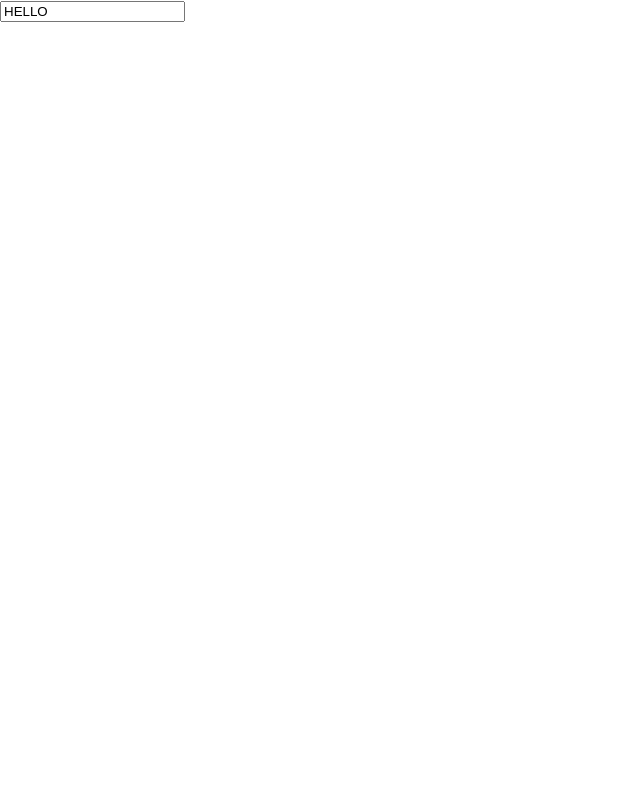
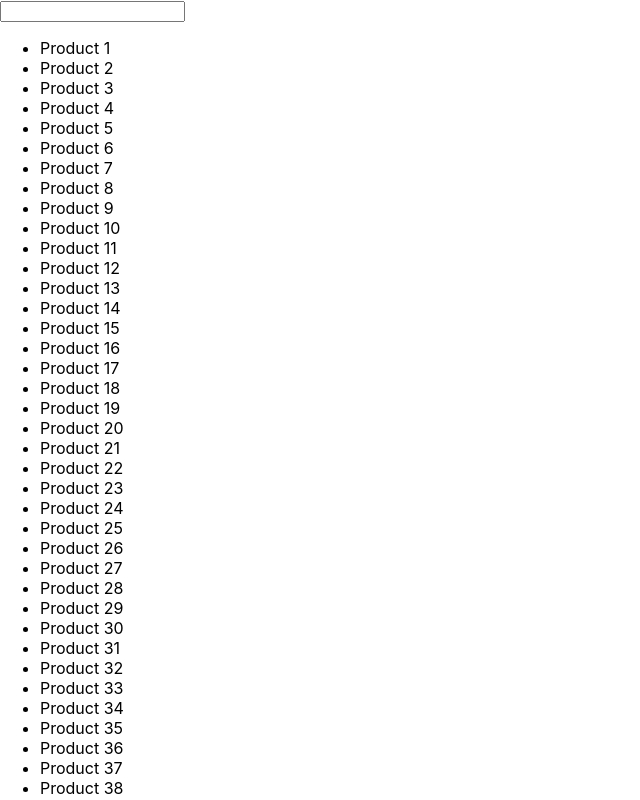
Before and after one commit to rahulchanglani/react-hooks, a React (Create React App) app: page / in a window 1280 px wide. Shown: the top 800 px of the page, without its empty margins (0-640 px from the left). Built offline with nearby package versions, Linux system fonts and the light colour scheme.

Commit message:
React 18 - useTransition, useDeferredValue

```diff
--- /dev/null
+++ b/src/hooks/DeferredTut.js
@@ -0,0 +1,14 @@
+import { useDeferredValue } from 'react';
+
+function ProductList({ products }) {
+  const deferredProducts = useDeferredValue(products);
+  return (
+    <ul>
+      {deferredProducts.map((product) => (
+        <li>{product}</li>
+      ))}
+    </ul>
+  );
+}
+
+export default ProductList;
--- /dev/null
+++ b/src/hooks/TransitionTut.js
@@ -0,0 +1,45 @@
+import React, { useState, useTransition } from 'react';
+// useTransition in Parent component. useDeferredValue in child component
+import ProductList from './DeferredTut';
+
+
+function generateProducts() {
+    const products = [];
+    for (let i = 0; i < 10000; i++) {
+        products.push(`Product ${i + 1}`);
+    }
+    return products;
+}
+
+const dummyProducts = generateProducts();
+
+function filterProducts(filterTerm) {
+    if (!filterTerm) {
+        return dummyProducts;
+    }
+    return dummyProducts.filter((product) => product.includes(filterTerm));
+}
+
+const TransitionTut = () => {
+    const [isPending, startTransition] = useTransition();
+    const [filterTerm, setFilterTerm] = useState('');
+
+    const filteredProducts = filterProducts(filterTerm);
+
+    function updateFilterHandler(event) {
+        // startTransition(() => {
+        //   setFilterTerm(event.target.value);
+        // });
+        setFilterTerm(event.target.value);
+    }
+
+    return (
+        <div id="app">
+            <input type="text" onChange={updateFilterHandler} />
+            {/* {isPending && <p style={{color: 'white'}}>Updating List...</p>} */}
+            <ProductList products={filteredProducts} />
+        </div>
+    );
+}
+
+export default TransitionTut;
--- a/src/index.js
+++ b/src/index.js
@@ -8,6 +8,7 @@ import RefTut from './hooks/RefTut';
 import EffectTut from './hooks/EffectTut';
 import LayoutEffectTut from './hooks/LayoutEffectTut';
 import reportWebVitals from './reportWebVitals';
+import TransitionTut from './hooks/TransitionTut';
 
 ReactDOM.render(
   <React.StrictMode>
@@ -16,7 +17,8 @@ ReactDOM.render(
     {/* <ReducerTut /> */}
     {/* <RefTut /> */}
     {/* <EffectTut /> */}
-    <LayoutEffectTut />
+    {/* <LayoutEffectTut /> */}
+    <TransitionTut />
   </React.StrictMode>,
   document.getElementById('root')
 );
```
